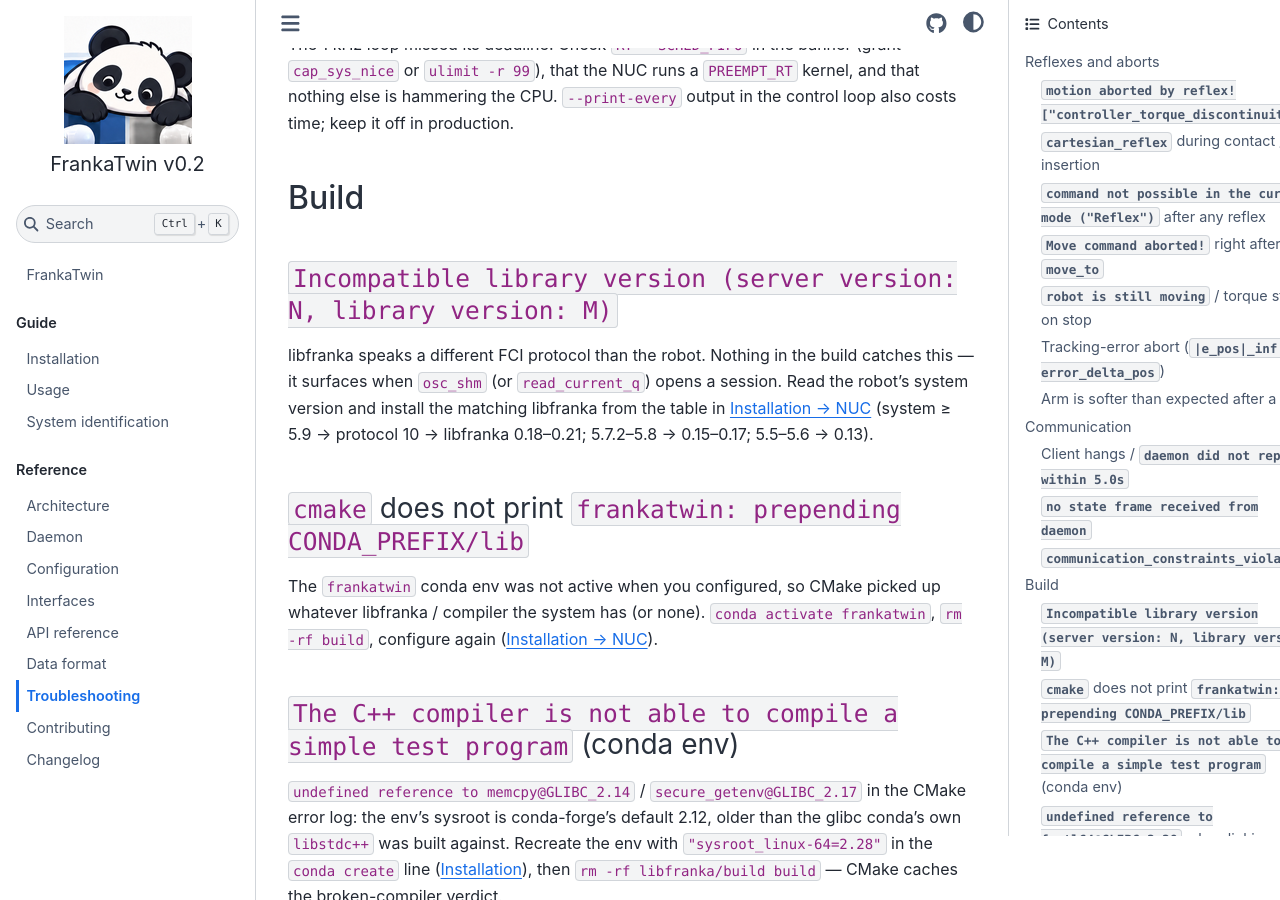
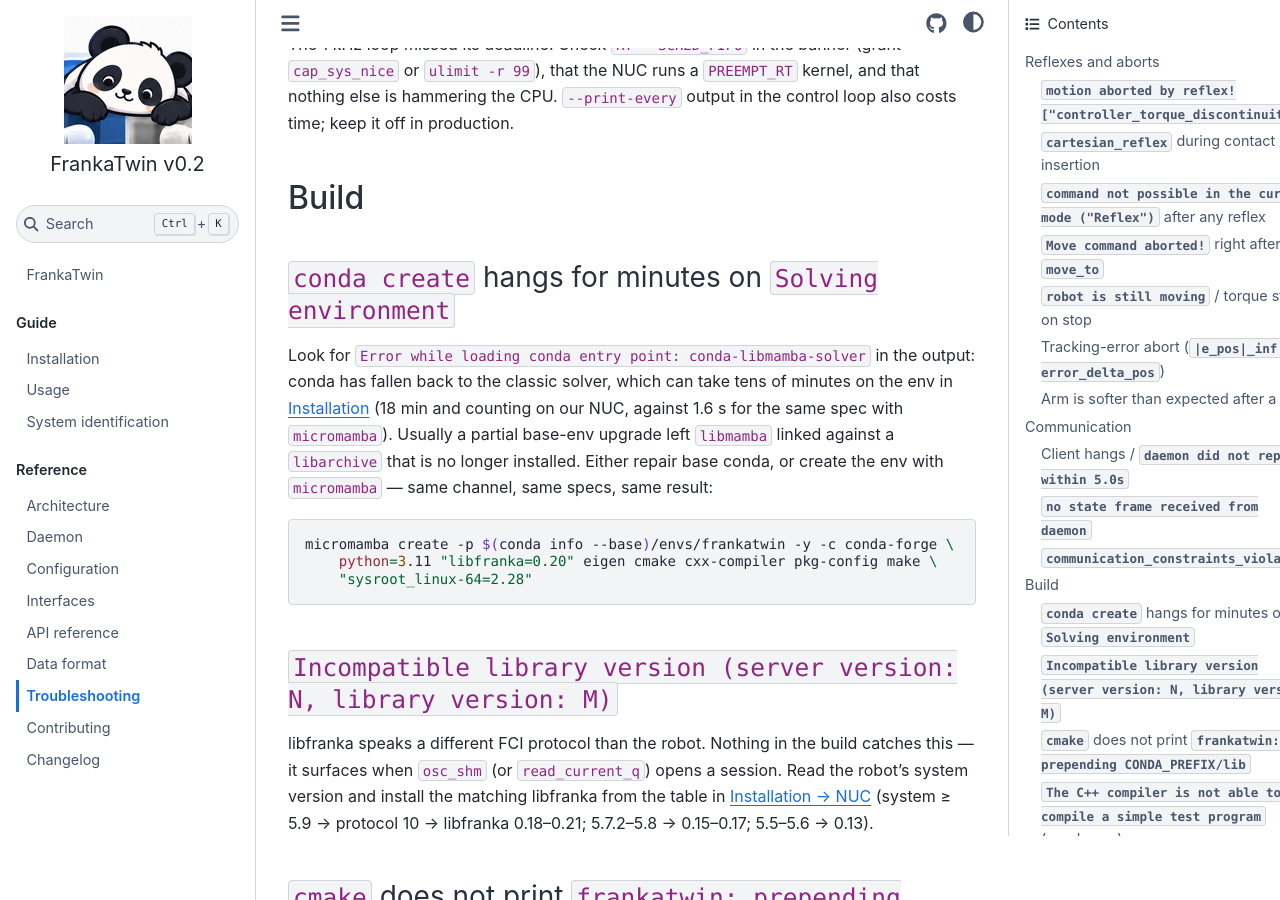
Before and after one commit to tsrobcvai/frankatwin, a Sphinx documentation site: the page built from docs/troubleshooting.md, in a window 1280 px wide and 900 px high, scrolled down 2620 px. Built offline with Sphinx 7.4.7 and the Sphinx Book theme 1.1.4, drawn with Linux system fonts in a browser that asks for light colours.

Commit message:
docs(troubleshooting): conda create can hang in the classic solver
Verified the conda-only install end to end on the NUC (libfranka 0.20.5 +
libpinocchio 3.9.0, all six binaries, read_current_q against the robot, 32 tests,
daemon at 99 Hz). The one step that did not work as written was `conda create`
itself: base conda's libmamba is linked against a libarchive that is no longer
installed, so it silently falls back to the classic solver -- 18 minutes without
finishing, against 1.6 s for the same spec under micromamba.

Machine-specific rather than a doc error, but it stops anyone following the
install on this NUC, and the fallback message is easy to miss in the output.

Co-Authored-By: Claude Opus 5 <noreply@anthropic.com>

````diff
--- a/docs/troubleshooting.md
+++ b/docs/troubleshooting.md
@@ -96,6 +96,22 @@ nothing else is hammering the CPU. `--print-every` output in the control loop
 also costs time; keep it off in production.
 
 ## Build
+
+### `conda create` hangs for minutes on `Solving environment`
+
+Look for `Error while loading conda entry point: conda-libmamba-solver` in the
+output: conda has fallen back to the classic solver, which can take tens of
+minutes on the env in [Installation](installation.md#conda-environment-libfranka)
+(18 min and counting on our NUC, against 1.6 s for the same spec with
+`micromamba`). Usually a partial base-env upgrade left `libmamba` linked against
+a `libarchive` that is no longer installed. Either repair base conda, or create
+the env with `micromamba` — same channel, same specs, same result:
+
+```bash
+micromamba create -p $(conda info --base)/envs/frankatwin -y -c conda-forge \
+    python=3.11 "libfranka=0.20" eigen cmake cxx-compiler pkg-config make \
+    "sysroot_linux-64=2.28"
+```
 
 ### `Incompatible library version (server version: N, library version: M)`
 
````
